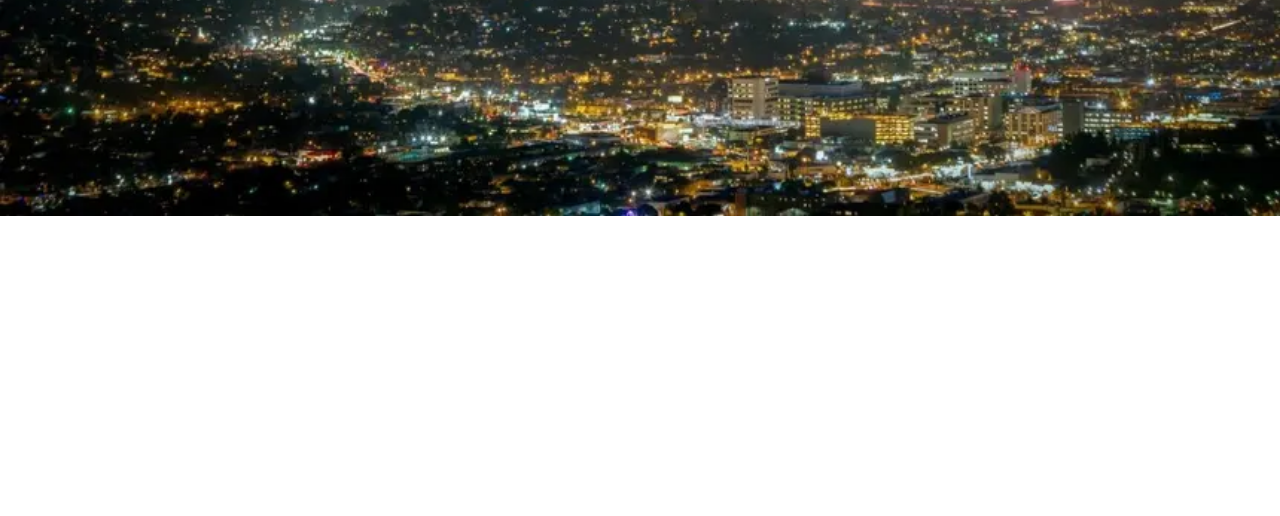
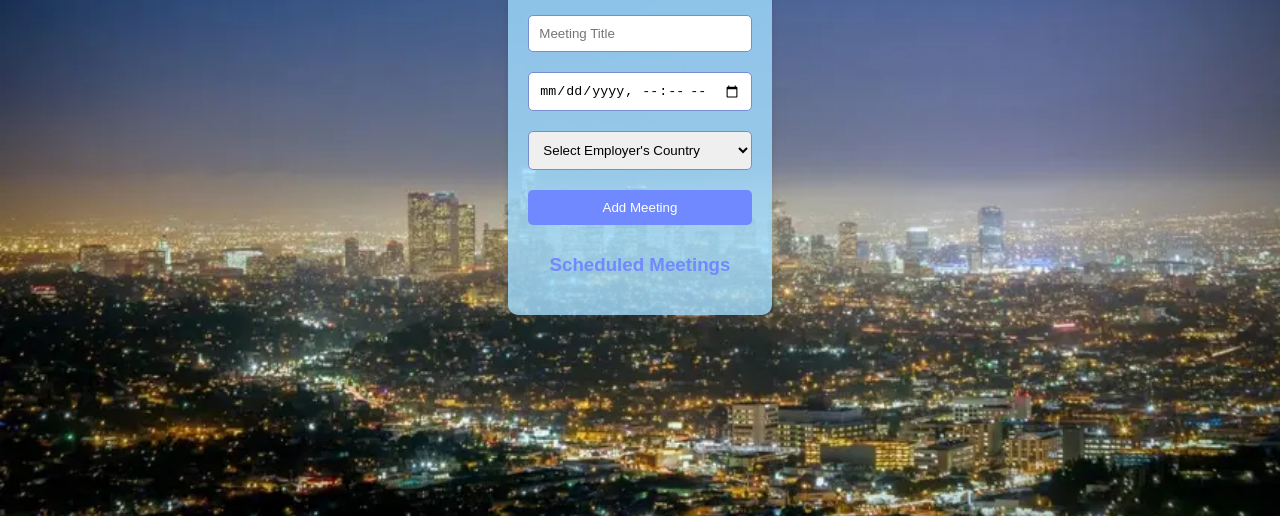
Before and after one commit to Div1828/TimeZoneScheduler, a plain HTML site: page meeting-scheduler/index.html in a window 1280 px wide. Shown: the part 284-800 px from the top of the page. Drawn offline with Linux system fonts and the light colour scheme.

Commit message:
added basic styling using a color palette found online

```diff
--- a/meeting-scheduler/index.html
+++ b/meeting-scheduler/index.html
@@ -8,6 +8,13 @@
     <style>
         body {
             background: url('background.webp') no-repeat center center/cover;
+        }
+        .container {
+            background: rgba(160, 221, 255, 0.8);
+            padding: 20px;
+            border-radius: 10px;
+            box-shadow: 0px 4px 6px rgba(0, 0, 0, 0.1);
+            text-align: center;
         }
 
     </style>
--- a/meeting-scheduler/style.css
+++ b/meeting-scheduler/style.css
@@ -0,0 +1,59 @@
+
+body {
+    font-family: Arial, sans-serif;
+    background-color: #C1CEFE;
+    color: #624CAB;
+    display: flex;
+    justify-content: center;
+    align-items: center;
+    height: 100vh;
+    margin: 0;
+}
+
+.container {
+    background: #A0DDFF;
+    padding: 20px;
+    border-radius: 10px;
+    box-shadow: 0px 4px 6px rgba(0, 0, 0, 0.1);
+    text-align: center;
+}
+
+h2, h3 {
+    color: #7189FF;
+}
+
+form {
+    display: flex;
+    flex-direction: column;
+}
+
+input, select, button {
+    margin: 10px 0;
+    padding: 10px;
+    border: 1px solid #758ECD;
+    border-radius: 5px;
+}
+
+button {
+    background-color: #7189FF;
+    color: white;
+    border: none;
+    cursor: pointer;
+}
+
+button:hover {
+    background-color: #624CAB;
+}
+
+ul {
+    list-style-type: none;
+    padding: 0;
+}
+
+li {
+    background: #758ECD;
+    color: white;
+    margin: 5px 0;
+    padding: 10px;
+    border-radius: 5px;
+}
```
